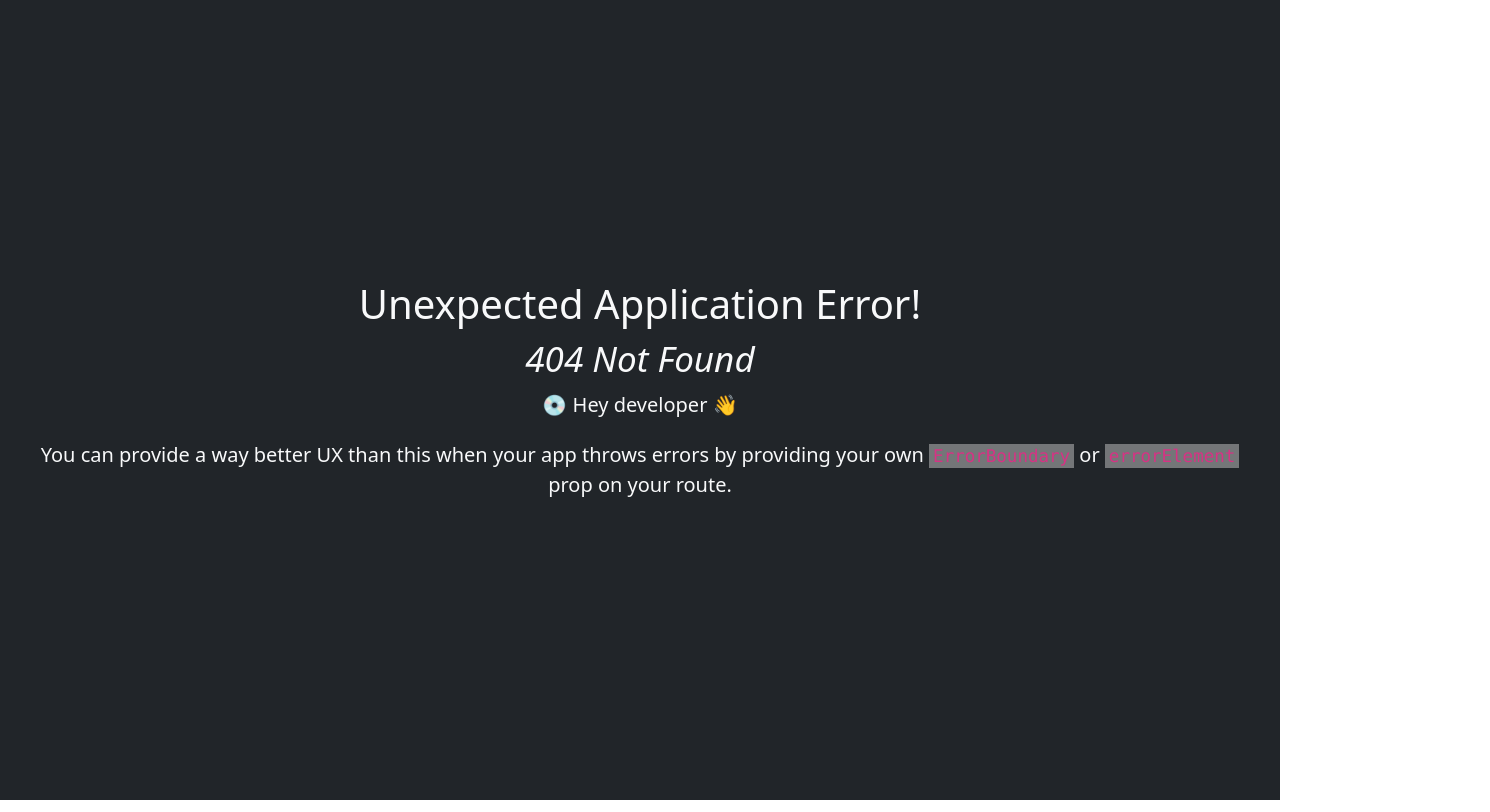
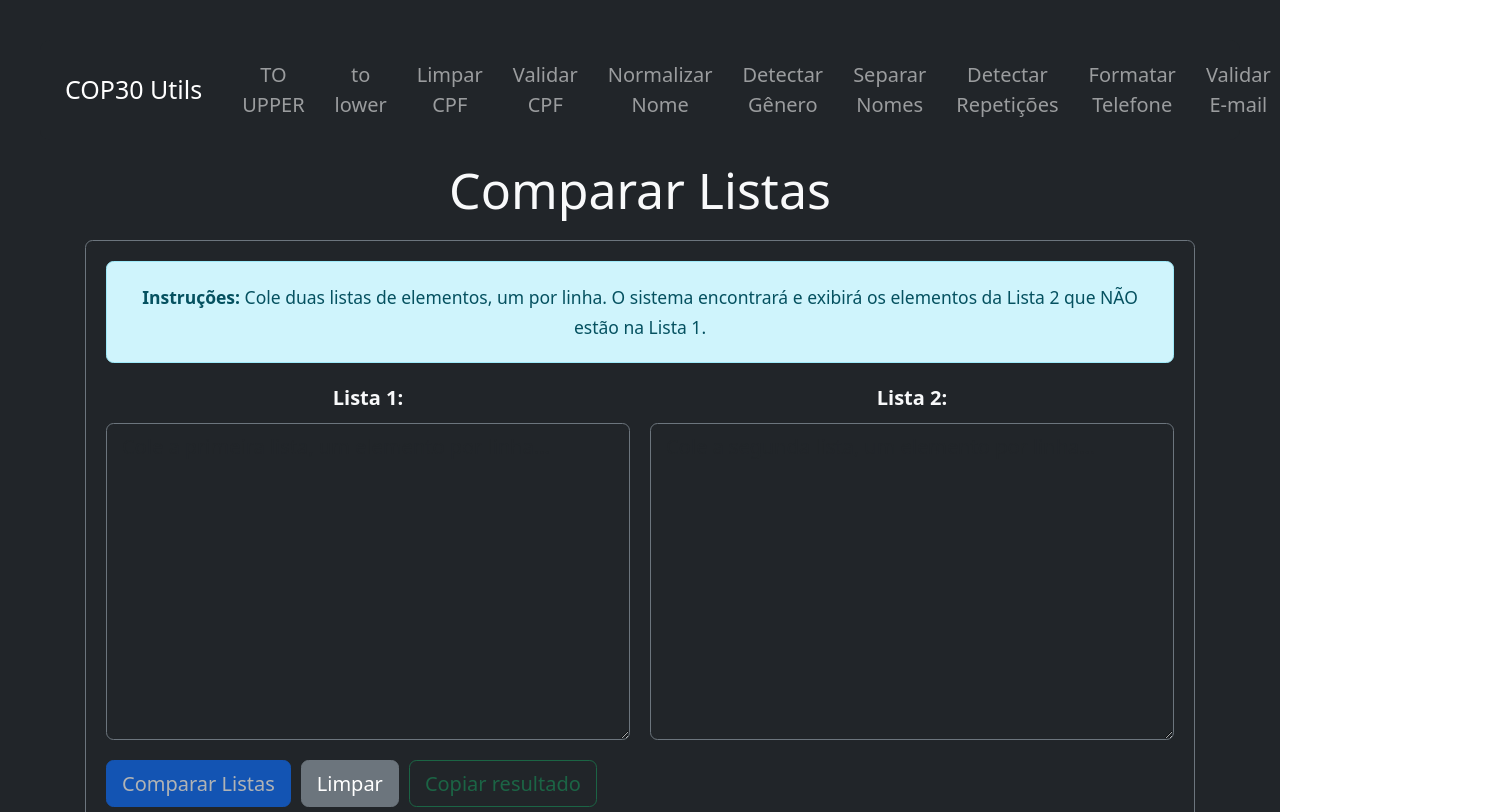
Before and after one commit to cleytonmuto/cop30utils, a React (Vite) app: page /compare-lists in a window 1280 px wide. Before the commit this address had no page. Shown: the top 812 px of the page, 1490 px wide, since content can reach past the window. Built offline with nearby package versions, Linux system fonts and the light colour scheme.

Commit message:
feat: compare lists added

```diff
--- a/src/App.tsx
+++ b/src/App.tsx
@@ -52,6 +52,9 @@ function App() {
                             <Link className="nav-link" to="/validate-email">
                                 Validar E-mail
                             </Link>
+                            <Link className="nav-link" to="/compare-lists">
+                                Comparar Listas
+                            </Link>
                             <Link className="nav-link" to="/about">
                                 Sobre
                             </Link>
--- a/src/main.tsx
+++ b/src/main.tsx
@@ -16,6 +16,7 @@ import SplitNames from './pages/SplitNames';
 import DetectRepeats from './pages/DetectRepeats';
 import FormatPhone from './pages/FormatPhone';
 import ValidateEmail from './pages/ValidateEmail';
+import CompareLists from './pages/CompareLists';
 import About from './pages/About';
 
 const router = createBrowserRouter([
@@ -34,6 +35,7 @@ const router = createBrowserRouter([
             { path: 'detect-repeats', element: <DetectRepeats /> },
             { path: 'format-phone', element: <FormatPhone /> },
             { path: 'validate-email', element: <ValidateEmail /> },
+            { path: 'compare-lists', element: <CompareLists /> },
             { path: 'about', element: <About /> },
         ],
     },
--- /dev/null
+++ b/src/pages/CompareLists.tsx
@@ -0,0 +1,134 @@
+import { useState } from 'react';
+
+function compareLists(list1: string, list2: string): string[] {
+    // Split both lists into arrays of lines and trim whitespace
+    const lines1 = list1
+        .split(/\r?\n/)
+        .map((line) => line.trim())
+        .filter((line) => line.length > 0);
+
+    const lines2 = list2
+        .split(/\r?\n/)
+        .map((line) => line.trim())
+        .filter((line) => line.length > 0);
+
+    // Convert first list to a Set for O(1) lookup
+    const set1 = new Set(lines1);
+
+    // Find elements in list2 that are NOT in list1
+    const notInList1 = lines2.filter((line) => !set1.has(line));
+
+    return notInList1;
+}
+
+function CompareLists() {
+    const [list1, setList1] = useState<string>('');
+    const [list2, setList2] = useState<string>('');
+    const [outputText, setOutputText] = useState<string>('');
+    const [copied, setCopied] = useState<boolean>(false);
+
+    const handleCompare = () => {
+        const notInList1 = compareLists(list1, list2);
+
+        if (notInList1.length === 0) {
+            setOutputText('Todos os elementos da Lista 2 estão presentes na Lista 1.');
+            return;
+        }
+
+        setOutputText(notInList1.join('\n'));
+    };
+
+    const handleClear = () => {
+        setList1('');
+        setList2('');
+        setOutputText('');
+        setCopied(false);
+    };
+
+    const handleCopy = async () => {
+        if (!outputText) return;
+        try {
+            await navigator.clipboard.writeText(outputText);
+            setCopied(true);
+            setTimeout(() => setCopied(false), 1500);
+        } catch {}
+    };
+
+    return (
+        <>
+            <h1 className="mb-3">Comparar Listas</h1>
+            <div className="card p-3 bg-dark text-light border-secondary">
+                <div className="alert alert-info mb-3">
+                    <small>
+                        <strong>Instruções:</strong> Cole duas listas de elementos, um por linha.
+                        O sistema encontrará e exibirá os elementos da Lista 2 que NÃO estão na Lista 1.
+                    </small>
+                </div>
+
+                <div className="row g-3">
+                    <div className="col-md-6">
+                        <label className="form-label">
+                            <strong>Lista 1:</strong>
+                        </label>
+                        <textarea
+                            className="form-control bg-dark text-light border-secondary"
+                            value={list1}
+                            onChange={(e) => setList1(e.target.value)}
+                            rows={10}
+                            style={{ width: '100%', resize: 'vertical' }}
+                            placeholder="Cole a primeira lista, um elemento por linha..."
+                        />
+                    </div>
+
+                    <div className="col-md-6">
+                        <label className="form-label">
+                            <strong>Lista 2:</strong>
+                        </label>
+                        <textarea
+                            className="form-control bg-dark text-light border-secondary"
+                            value={list2}
+                            onChange={(e) => setList2(e.target.value)}
+                            rows={10}
+                            style={{ width: '100%', resize: 'vertical' }}
+                            placeholder="Cole a segunda lista, um elemento por linha..."
+                        />
+                    </div>
+                </div>
+
+                <div className="mt-3 d-flex gap-2">
+                    <button
+                        className="btn btn-primary"
+                        onClick={handleCompare}
+                        disabled={!list1.trim() || !list2.trim()}
+                    >
+                        Comparar Listas
+                    </button>
+                    <button className="btn btn-secondary" onClick={handleClear}>
+                        Limpar
+                    </button>
+                    <button
+                        className="btn btn-outline-success"
+                        onClick={handleCopy}
+                        disabled={!outputText}
+                    >
+                        {copied ? 'Copiado!' : 'Copiar resultado'}
+                    </button>
+                </div>
+
+                <label className="form-label mt-3">
+                    <strong>Elementos da Lista 2 que não estão na Lista 1:</strong>
+                </label>
+                <textarea
+                    className="form-control bg-dark text-light border-secondary"
+                    value={outputText}
+                    readOnly
+                    rows={10}
+                    style={{ width: '100%', resize: 'vertical' }}
+                    placeholder="Os elementos da Lista 2 que não estão na Lista 1 aparecerão aqui..."
+                />
+            </div>
+        </>
+    );
+}
+
+export default CompareLists;
--- a/src/pages/Home.tsx
+++ b/src/pages/Home.tsx
@@ -44,6 +44,9 @@ function Home() {
                     <Link to="/validate-email">Validar E-mail</Link>
                 </li>
                 <li>
+                    <Link to="/compare-lists">Comparar Listas</Link>
+                </li>
+                <li>
                     <Link to="/about">Sobre</Link>
                 </li>
             </ul>
```
